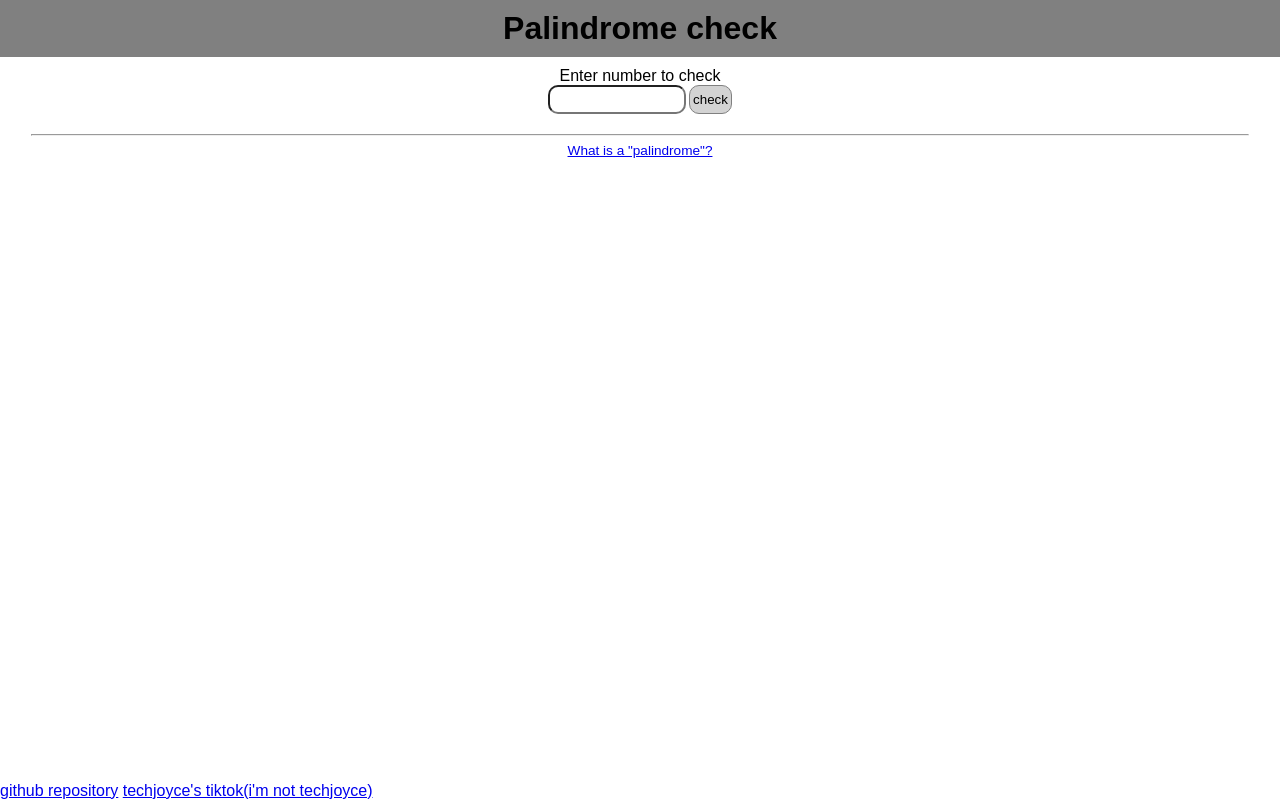
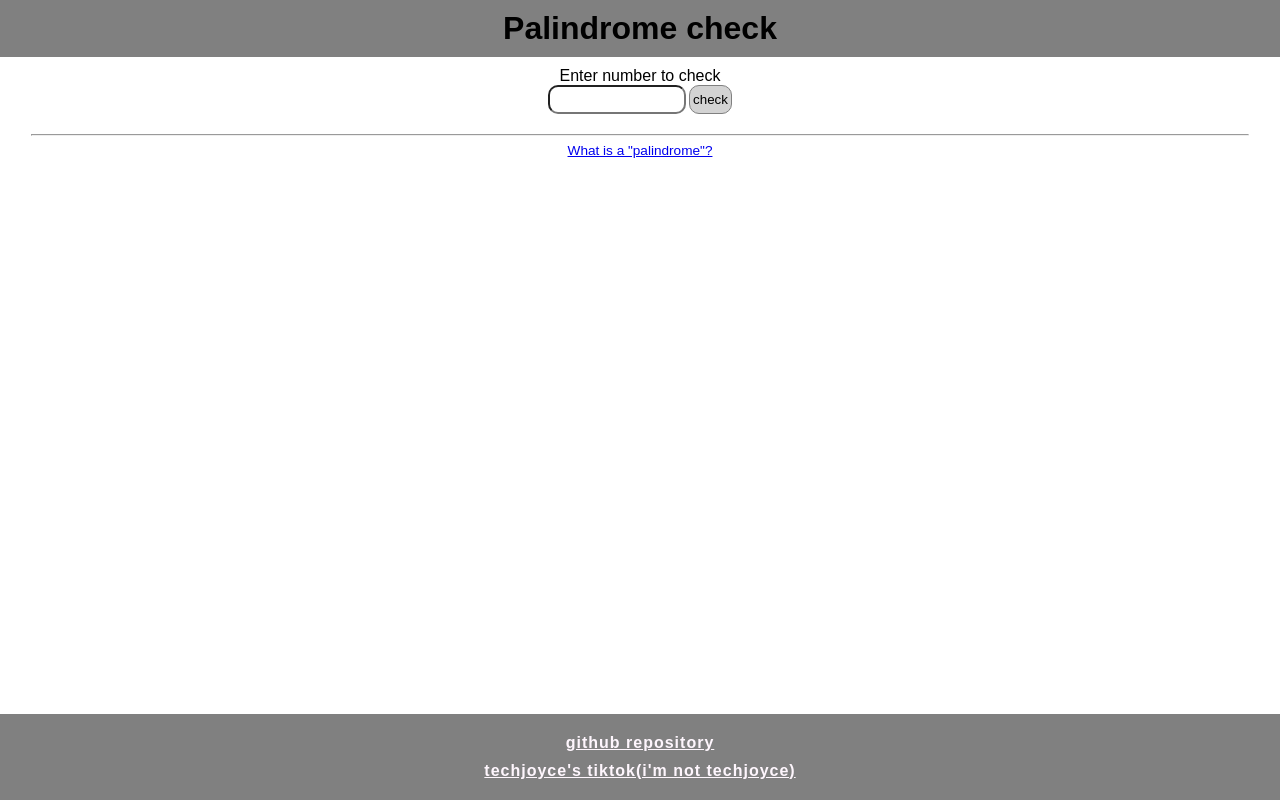
Before and after one commit to andreasthealien/palindrome, a plain HTML site: page index.html in a window 1280 px wide. Drawn offline with Linux system fonts and the light colour scheme.

Commit message:
Add files via upload

```diff
--- a/styles.css
+++ b/styles.css
@@ -100,3 +100,26 @@ main {
   background-color: #b0b0b0;
   cursor: pointer;
 }
+
+footer{
+  width: 100%;
+  background-color: gray;
+  display: flex;
+  flex-direction: column;
+  padding: 10px 0px 20px;
+}
+footer a{
+  margin: auto;
+}
+footer a{
+  margin-top: 10px;
+  letter-spacing: 1px;
+  font-weight: 600;
+}
+
+footer a:link{
+  color: #fef6fd;
+}
+footer a:visited{
+  color: #eee5ff;
+}
```
